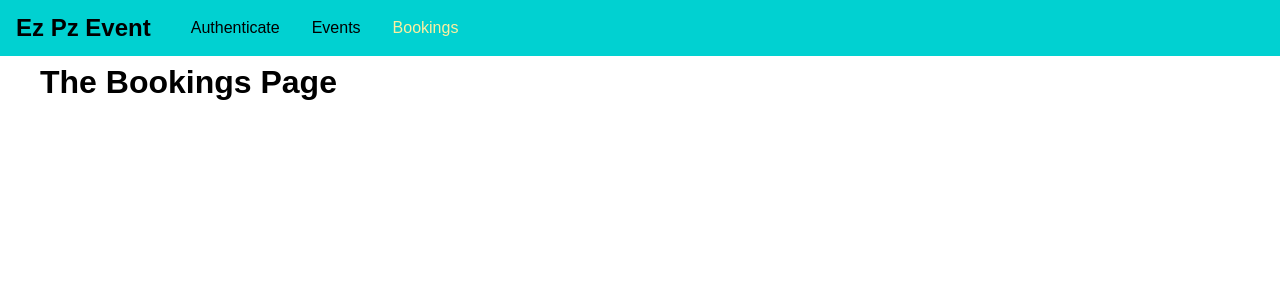
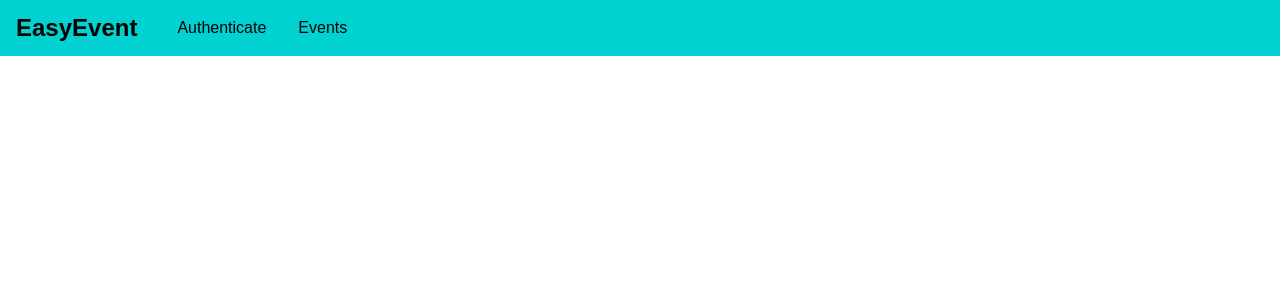
Before and after one commit to nateolin/GraphQL-React-WebApp, a React (Create React App) app: page /bookings in a window 1280 px wide. Shown: the top 300 px of the page. Built offline with nearby package versions, Linux system fonts and the light colour scheme.

Commit message:
adding logic to handle auth token

```diff
--- a/src/App.js
+++ b/src/App.js
@@ -1,28 +1,60 @@
-import React from "react";
-import "./App.css";
-import { BrowserRouter, Route, Redirect, Switch } from "react-router-dom";
+import React, { Component } from 'react';
+import { BrowserRouter, Route, Redirect, Switch } from 'react-router-dom';
 
-import AuthPage from "./pages/Auth";
-import EventsPage from "./pages/Events";
-import BookingsPage from "./pages/Bookings";
-import MainNavigation from "./components/navigation/MainNavigation";
+import AuthPage from './pages/Auth';
+import BookingsPage from './pages/Bookings';
+import EventsPage from './pages/Events';
+import MainNavigation from './components/Navigation/MainNavigation';
+import AuthContext from './context/auth-context';
 
-function App() {
+import './App.css';
+
+class App extends Component {
+  state = {
+    token: null,
+    userId: null
+  };
+
+  login = (token, userId, tokenExpiration) => {
+    this.setState({ token: token, userId: userId });
+  };
+
+  logout = () => {
+    this.setState({ token: null, userId: null });
+  };
+
+  render() {
     return (
       <BrowserRouter>
         <React.Fragment>
+          <AuthContext.Provider
+            value={{
+              token: this.state.token,
+              userId: this.state.userId,
+              login: this.login,
+              logout: this.logout
+            }}
+          >
             <MainNavigation />
             <main className="main-content">
               <Switch>
-            <Redirect from="/" to="/auth" exact />
+                {!this.state.token && <Redirect from="/" to="/auth" exact />}
+                {this.state.token && <Redirect from="/" to="/events" exact />}
+                {this.state.token && <Redirect from="/auth" to="/events" exact />}
+                {!this.state.token && (
                   <Route path="/auth" component={AuthPage} />
+                )}
                 <Route path="/events" component={EventsPage} />
+                {this.state.token && (
                   <Route path="/bookings" component={BookingsPage} />
+                )}
               </Switch>
             </main>
+          </AuthContext.Provider>
         </React.Fragment>
       </BrowserRouter>
     );
   }
+}
 
 export default App;
--- a/src/components/navigation/MainNavigation.js
+++ b/src/components/navigation/MainNavigation.js
@@ -1,27 +1,38 @@
-import React from "react";
-import { NavLink } from "react-router-dom";
+import React from 'react';
+import { NavLink } from 'react-router-dom';
 
+import AuthContext from '../../context/auth-context';
 import './MainNavigation.css';
 
-const mainNavigation = (props) => (
+const mainNavigation = props => (
+  <AuthContext.Consumer>
+    {context => {
+      return (
         <header className="main-navigation">
           <div className="main-navigation__logo">
-      <h1>Ez Pz Event</h1>
+            <h1>EasyEvent</h1>
           </div>
           <nav className="main-navigation__items">
             <ul>
+              {!context.token && (
                 <li>
                   <NavLink to="/auth">Authenticate</NavLink>
                 </li>
+              )}
               <li>
                 <NavLink to="/events">Events</NavLink>
               </li>
+              {context.token && (
                 <li>
                   <NavLink to="/bookings">Bookings</NavLink>
                 </li>
+              )}
             </ul>
           </nav>
         </header>
       );
+    }}
+  </AuthContext.Consumer>
+);
 
 export default mainNavigation;
--- /dev/null
+++ b/src/context/auth-context.js
@@ -0,0 +1,8 @@
+import React from 'react';
+
+export default React.createContext({
+    token: null,
+    userId: null,
+    login: (token, userId, tokenExpiration) => {},
+    logout: () => {}
+});
--- a/src/pages/Auth.js
+++ b/src/pages/Auth.js
@@ -1,11 +1,14 @@
 import React, { Component } from 'react';
 
 import './Auth.css';
+import AuthContext from '../context/auth-context';
 
 class AuthPage extends Component {
   state = {
     isLogin: true
   };
+
+  static contextType = AuthContext;
 
   constructor(props) {
     super(props);
@@ -67,7 +70,13 @@
         return res.json();
       })
       .then(resData => {
-        console.log(resData);
+        if (resData.data.login.token) {
+          this.context.login(
+            resData.data.login.token,
+            resData.data.login.userId,
+            resData.data.login.tokenExpiration
+          );
+        }
       })
       .catch(err => {
         console.log(err);
```
Lines whose indentation alone changed are shown as unchanged.
